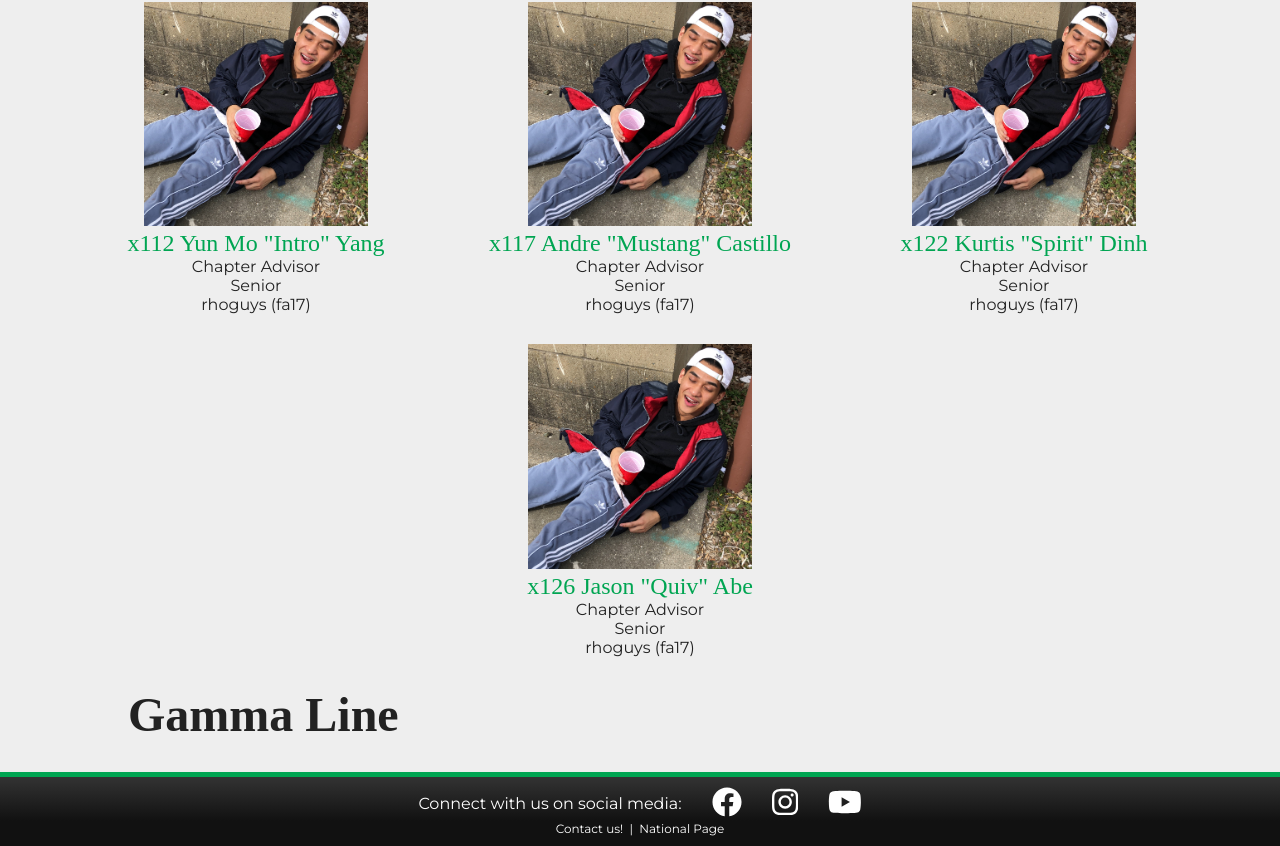
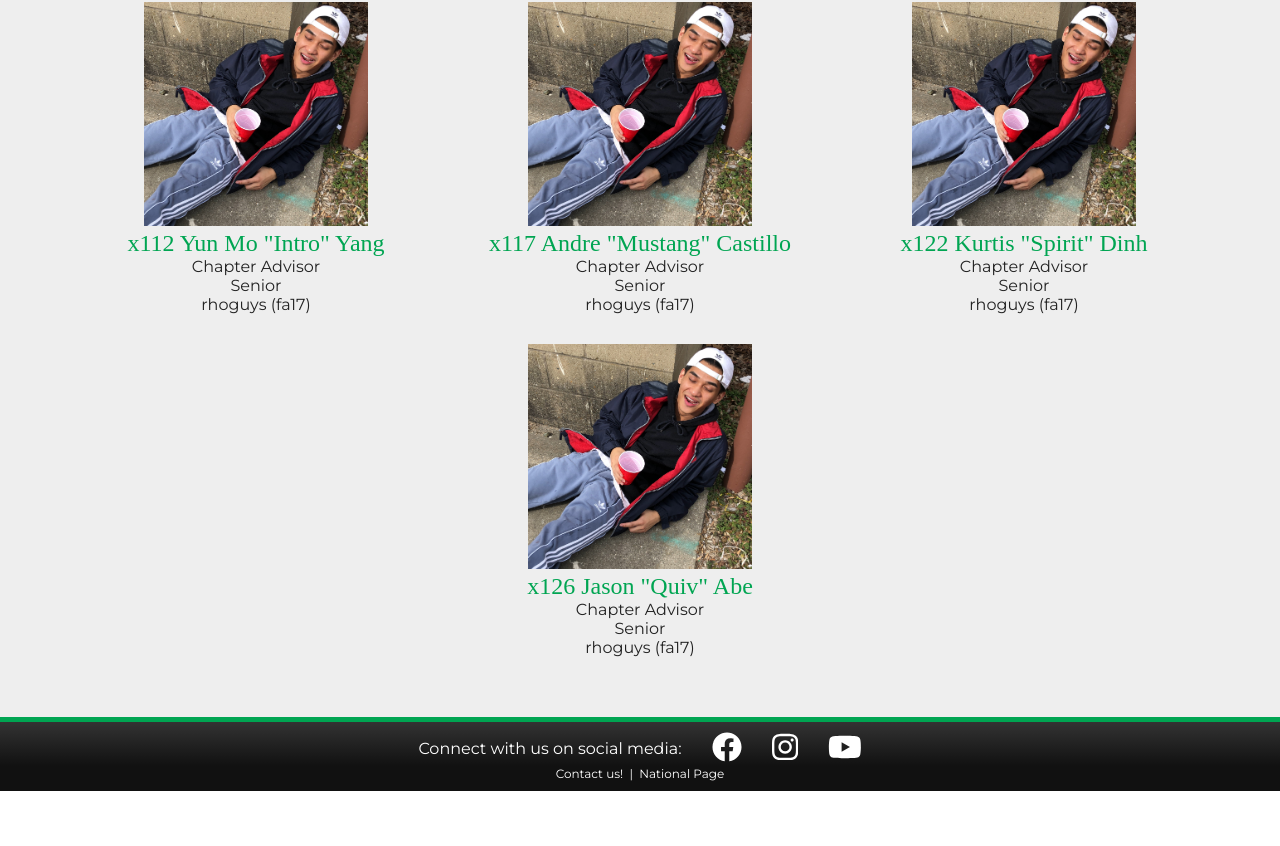
Before and after one commit to shreyasc30/cst-uiuc-website, a React (Create React App) app in the folder website/: page /brothers in a window 1280 px wide. Shown: the part 1291-2137 px from the top of the page. After the commit the page ends 2082 px from the top, so only its background shows below. Built offline with nearby package versions, Linux system fonts and the light colour scheme.

Commit message:
hid gamma line

```diff
--- a/website/src/Views/Brothers/Brothers.jsx
+++ b/website/src/Views/Brothers/Brothers.jsx
@@ -22,9 +22,9 @@ function Brothers() {
                 <div className="active-house">
                     <ActiveHouse/>
                 </div>
-                <div className="container">
+                {/**<div className="container">
                     <h2>Gamma Line</h2>
-                </div>
+                </div>*/}
             </div>
             <Footer />
         </>
```
